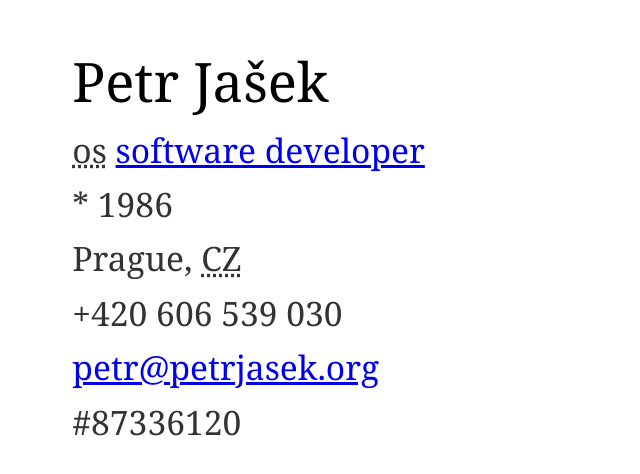
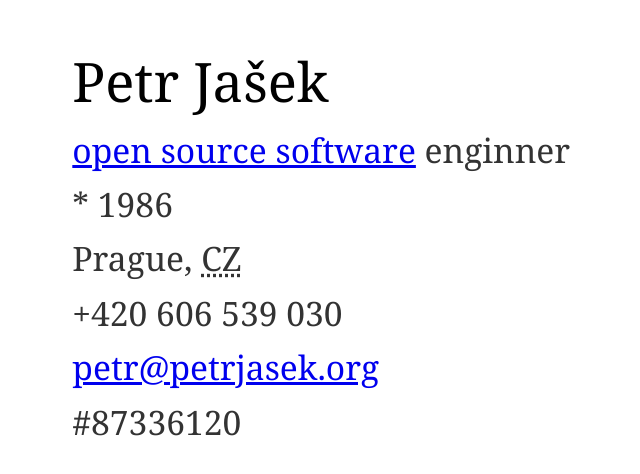
Before and after one commit to petrjasek/petrjasek.github.io, a plain HTML site: page index.html in a window 1280 px wide. Shown: the part 120-594 px from the top of the page, without its empty margins (100-740 px from the left). Drawn offline with Linux system fonts and the light colour scheme.

Commit message:
fix job title

```diff
--- a/index.html
+++ b/index.html
@@ -4,8 +4,8 @@
         <meta charset="utf-8" />
         <title>Petr Jašek</title>
 
-        <meta name="description" content="Petr Jašek - open source developer based in Prague, Czech Republic" />
-        <meta name="keywords" content="Petr,Jašek" />
+        <meta name="description" content="Petr Jašek - open source software engineer based in Prague, Czech Republic" />
+        <meta name="keywords" content="Petr Jašek Open Source Software Engineer" />
 
         <link rel="canonical" href="http://petrjasek.org" />
 
@@ -28,6 +28,19 @@
                 background-color: #fff;
             }
         </style>
+    </head>
+    <body>
+        <dl>
+            <dt itemprop="name">Petr Jašek</dt>
+            <dd itemprop="jobTitle"><a href="https://github.com/petrjasek">open source software</a> enginner</dd>
+            <dd itemprop="birthDate">* 1986</dd>
+            <dd itemprop="address" itemscope itemtype="http://schema.org/PostalAddress">
+                <span itemprop="addressLocality">Prague</span>, <abbr itemprop="addressCountry" title="Czech Republic">CZ</abbr>
+            </dd>
+            <dd itemprop="telephone">+420 606 539 030</dd>
+            <dd><a href="mailto:petr@petrjasek.org" itemprop="email" title="Send me an email">petr@petrjasek.org</a></dd>
+            <dd>#87336120</dd>
+        </dl>
 
         <script type="text/javascript">
             var _gaq = _gaq || [];
@@ -40,18 +53,5 @@
                 var s = document.getElementsByTagName('script')[0]; s.parentNode.insertBefore(ga, s);
             })();
         </script>
-    </head>
-    <body>
-        <dl>
-            <dt itemprop="name">Petr Jašek</dt>
-            <dd itemprop="jobTitle"><abbr title="Open Source">os</abbr> <a href="https://github.com/petrjasek">software developer</a></dd>
-            <dd itemprop="birthDate">* 1986</dd>
-            <dd itemprop="address" itemscope itemtype="http://schema.org/PostalAddress">
-                <span itemprop="addressLocality">Prague</span>, <abbr itemprop="addressCountry" title="Czech Republic">CZ</abbr>
-            </dd>
-            <dd itemprop="telephone">+420 606 539 030</dd>
-            <dd><a href="mailto:petr@petrjasek.org" itemprop="email" title="Send me an email">petr@petrjasek.org</a></dd>
-            <dd>#87336120</dd>
-        </dl>
     </body>
 </html>
```
